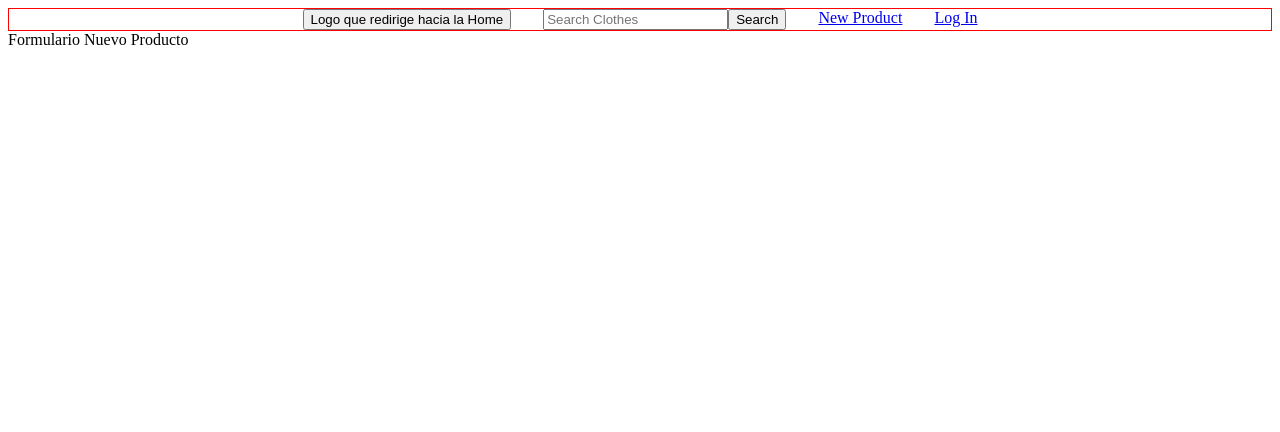
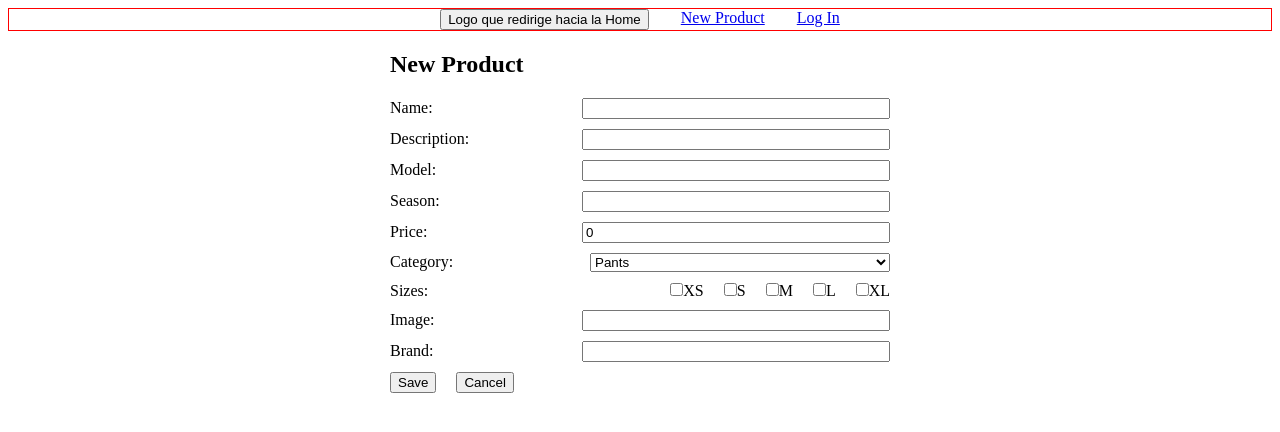
Before and after one commit to VictorFalconi/E-Commerce-Clothing, a React (Vite) app in the folder client/: page /newProduct in a window 1280 px wide. Shown: the top 432 px of the page. Built offline with nearby package versions, Linux system fonts and the light colour scheme; no server answers.

Commit message:
Formulario crear producto

```diff
--- a/client/package.json
+++ b/client/package.json
@@ -17,7 +17,8 @@
     "react-router-dom": "^6.6.1",
     "redux": "^4.2.0",
     "redux-devtools-extension": "^2.13.9",
-    "redux-thunk": "^2.4.2"
+    "redux-thunk": "^2.4.2",
+    "styled-components": "^5.3.6"
   },
   "devDependencies": {
     "@types/react": "^18.0.26",
--- a/client/src/components/Home/Home.jsx
+++ b/client/src/components/Home/Home.jsx
@@ -5,7 +5,7 @@ import { allClothes, categories } from "../../redux/actions";
 
 const Home = () => {
   const dispatch = useDispatch()
-  const allProduct = useSelector(state => state.allCloshes)
+  const allProduct = useSelector(state => state.allClothes)
   const category = useSelector(state => state.category)
 
   useEffect(() => {
--- a/client/src/components/NavBar/NavBar.jsx
+++ b/client/src/components/NavBar/NavBar.jsx
@@ -4,6 +4,7 @@ import { useNavigate } from "react-router-dom";
 import SearchBar from "../Search Bar/SearchBar";
 
 const NavBar = () => {
+  const path = window.location.pathname;
   const navigate = useNavigate();
   const handleClick = () => {
     navigate("/");
@@ -12,7 +13,7 @@ const NavBar = () => {
     <div>
       <div className={styles.navbar}>
         <button onClick={handleClick}>Logo que redirige hacia la Home</button>
-        <SearchBar></SearchBar>
+        {path !== '/' ? null : <SearchBar></SearchBar>}
         <Link to="/newProduct">New Product</Link>
         <Link to="/">Log In</Link>
       </div>
--- a/client/src/components/NewProuct/NewProduct.jsx
+++ b/client/src/components/NewProuct/NewProduct.jsx
@@ -1,9 +1,189 @@
+import { useEffect, useState } from 'react';
+import { useNavigate } from 'react-router-dom';
+import styled from 'styled-components';
+import { createProduct } from '../../redux/actions';
+import { useDispatch } from 'react-redux';
+
+const Container = styled.div`
+    width: 100%;
+    height: 100%;
+    display: flex;
+    flex-direction: column;
+    justify-content: center;
+    align-items: center;
+`;
+
+const Title = styled.h2`
+    display: block;
+    width: 80%;
+    max-width: 500px;
+    text-align: left;
+`;
+
+const Label = styled.label`
+
+`;
+
+const Input = styled.input`
+    width: 300px;
+`;
+
+const InputContainer = styled.div`
+    display: flex;
+    justify-content: space-between;
+    align-items: center;
+`;
+
+const Form = styled.form`
+    display: flex;
+    gap: 10px;
+    flex-direction: column;
+    width: 80%;
+    max-width: 500px;
+`;
+
+const Checkbox = styled.input`
+    margin: 0;
+`;
+
+const CheckboxContainer = styled.div`
+    display: flex;
+    gap: 20px;
+`;
+
+const Select = styled.select`
+    width: 300px;
+`;
+
+const Button = styled.button`
+
+`;
+
+const ButtonContainer = styled.div`
+    display: flex;
+    gap: 20px;
+`;
+
 const NewProduct = () => {
+
+    const clothingSizes = ['XS', 'S', 'M', 'L', 'XL'];
+    const shoeSizes = ['8 US', '8.5 US', '9 US', '9.5 US', '10 US'];
+    const accesorySizes = ['12 cm', '13 cm', '14 cm', '15 cm', '16 cm'];
+    const navigate = useNavigate();
+    const dispatch = useDispatch();
+
+    const [sizeList, setSizeList] = useState(clothingSizes);
+    const [category, setCategory] = useState('Pants');
+    const [sizes, setSizes] = useState([]);
+    const [name, setName] = useState('');
+    const [description, setDescription] = useState('');
+    const [model, setModel] = useState('');
+    const [season, setSeason] = useState('');
+    const [price, setPrice] = useState(0);
+    const [image, setImage] = useState(['']);
+    const [brand, setBrand] = useState('');
+
+    useEffect(()=> {
+        setSizes([]);
+        switch(category) {
+            case 'Shoes': setSizeList(shoeSizes); break;
+            case 'Accesories': setSizeList(accesorySizes); break;
+            default: setSizeList(clothingSizes);
+        }
+    }, [category]);
+
     return(
-        <div>
-            Formulario Nuevo Producto
-        </div>
+        <Container>
+            <Title>New Product</Title>
+            <Form>
+                <InputContainer>
+                    <Label>Name: </Label>
+                    <Input type='text' name='name' id='name' value={name} onChange={e => {setName(e.target.value)}}/>
+                </InputContainer>
+                <InputContainer>
+                    <Label>Description: </Label>
+                    <Input type='text' name='description' id='description' value={description} onChange={e => {setDescription(e.target.value)}}/>
+                </InputContainer>
+                <InputContainer>
+                    <Label>Model: </Label>
+                    <Input type='text' name='model' id='model' value={model} onChange={e => {setModel(e.target.value)}}/>
+                </InputContainer>
+                <InputContainer>
+                    <Label>Season: </Label>
+                    <Input type='text' name='season' id='season' value={season} onChange={e => {setSeason(e.target.value)}}/>
+                </InputContainer>
+                <InputContainer>
+                    <Label>Price: </Label>
+                    <Input type='number' name='price' id='price' value={price} onChange={e => {setPrice(parseFloat(e.target.value) || 0)}} onClick={e => {e.target.select()}}/>
+                </InputContainer>
+                <InputContainer>
+                    <Label>Category: </Label>
+                    <Select name='category' id='category' value={category} onChange={e => setCategory(e.target.value)}>
+                        <option value='Pants'>Pants</option>
+                        <option value='Shoes'>Shoes</option>
+                        <option value='T-Shirts'>T-Shirts</option>
+                        <option value='Accesories'>Accesories</option>
+                        <option value='Caps'>Caps</option>
+                    </Select>
+                </InputContainer>
+                <InputContainer>
+                    <Label>Sizes: </Label>
+                    <CheckboxContainer>
+                        {
+                            sizeList.map((s, i) => {
+                                return (
+                                    <label key={i}>
+                                        <Checkbox
+                                            type='checkbox'
+                                            checked={sizes.includes(s)}
+                                            value={s}
+                                            onChange={
+                                                e => {
+                                                    !sizes.includes(e.target.value)
+                                                    ? setSizes([...sizes, e.target.value])
+                                                    : setSizes(sizes.filter(s => s !== e.target.value));
+                                                }
+                                            }
+                                        />
+                                        {s}
+                                    </label>
+                                )
+                            })
+                        }
+                    </CheckboxContainer>
+                </InputContainer>
+                <InputContainer>
+                    <Label>Image: </Label>
+                    <Input type='text' name='image' id='image' value={image[0]} onChange={e => {setImage([e.target.value])}}/>
+                </InputContainer>
+                <InputContainer>
+                    <Label>Brand: </Label>
+                    <Input type='text' name='brand' id='brand' value={brand} onChange={e => {setBrand(e.target.value)}}/>
+                </InputContainer>
+                <ButtonContainer>
+                    <Button
+                        onClick={async(e) => {
+                            e.preventDefault();
+                            if(name && description && model && season && price && !!sizes.length && image[0] && brand && category) {
+
+                                const create = new Promise((resolve, reject) => {
+                                    dispatch(createProduct({name, description, model, season, price, sizes, image, brand, category}));
+                                    resolve();
+                                });
+                                await create().then(() => navigate('/'));
+                            }
+                            else {
+                                alert('There should not be empty fields')
+                            }
+                        }}
+                    >
+                        Save
+                    </Button>
+                    <Button onClick={e => {e.preventDefault(); navigate('/');}}>Cancel</Button>
+                </ButtonContainer>
+            </Form>
+        </Container>
     )
 }
 
-export default NewProduct
+export default NewProduct;
--- a/client/src/components/Slider/Slider.jsx
+++ b/client/src/components/Slider/Slider.jsx
@@ -6,14 +6,12 @@ import { Link } from "react-router-dom";
 const Slider = ({allProduct, category}) => {
   const carouselRef = useRef();
   const [width, setWidth] = useState(0);
-  const [product, setProduct] = useState([])
-
-
+  const [product, setProduct] = useState([]);
 
   useEffect(() => {
-    setProduct(allProduct.filter((e) => e.category === category))
+    setProduct(allProduct?.filter((e) => e.category === category))
     setWidth(carouselRef.current.scrollWidth - carouselRef.current.offsetWidth);
-  }, [product.length === 0]);
+  }, [product?.length === 0]);
 
   return (
     <div className={styles.contentSlider}>
@@ -23,7 +21,7 @@ const Slider = ({allProduct, category}) => {
           drag="x"
           dragConstraints={{ right: 0, left: -width }}
         >
-          {product.map((image) => (
+          {product?.map((image) => (
             <motion.div className={styles.item} key={image._id}>
               <Link to={`/`+image._id} >
                 <img src={image.image} alt="Carousel-image" />
--- a/client/src/redux/actions.jsx
+++ b/client/src/redux/actions.jsx
@@ -1,6 +1,6 @@
 import axios from "axios";
 
-import { ALL_CLOTHES, CATEGORIES, CLOTHES_DETAIL, SEARCH_CLOTHES } from "./cases";
+import { ALL_CLOTHES, CATEGORIES, CLOTHES_DETAIL, SEARCH_CLOTHES, CREATE_PRODUCT } from "./cases";
 
 export function searchClothes(name) {
   return async function (dispatch) {
@@ -57,3 +57,18 @@ export const categories = () => {
     }
   }
 }
+
+export const createProduct = (product) => {
+  return async function (dispatch) {
+    try {
+      await axios.post('http://localhost:9000/products', product)
+      const allClothes = await axios('http://localhost:9000/products')
+      dispatch({
+        type: CREATE_PRODUCT,
+        payload: allClothes.data
+      })
+    } catch(error) {
+      alert("cannot create product")
+    }
+  }
+}
--- a/client/src/redux/cases.jsx
+++ b/client/src/redux/cases.jsx
@@ -2,3 +2,4 @@ export const SEARCH_CLOTHES = "SEARCH_CLOTHES"
 export const ALL_CLOTHES = "ALL_CLOTHES"
 export const CLOTHES_DETAIL = "CLOTHES_DETAIL"
 export const CATEGORIES = "CATEGORIES"
+export const CREATE_PRODUCT = "CREATE_PRODUCT"
--- a/client/src/redux/reducer.jsx
+++ b/client/src/redux/reducer.jsx
@@ -1,8 +1,8 @@
-import { ALL_CLOTHES, CATEGORIES, CLOTHES_DETAIL, SEARCH_CLOTHES } from "./cases";
+import { ALL_CLOTHES, CATEGORIES, CLOTHES_DETAIL, CREATE_PRODUCT, SEARCH_CLOTHES } from "./cases";
 
 const initialState = {
   loading: true,
-  allCloshes: [],
+  allClothes: [],
   category: [],
   clothesDetail: [],
 };
@@ -19,7 +19,7 @@ const reducer = (state = initialState, action) => {
     case ALL_CLOTHES:
       return {
         ...state,
-        allCloshes: action.payload
+        allClothes: action.payload
       }
 
       case CATEGORIES:
@@ -35,6 +35,12 @@ const reducer = (state = initialState, action) => {
           clothesDetail: action.payload
         }
 
+      case CREATE_PRODUCT:
+        return {
+          ...state,
+          allClothes: action.payload
+        }
+
     default:
       return state;
   }
```
Also changed, not shown: client/src/components/ClothingDetail/ClothingDetail.jsx (+8 -8 lines).
